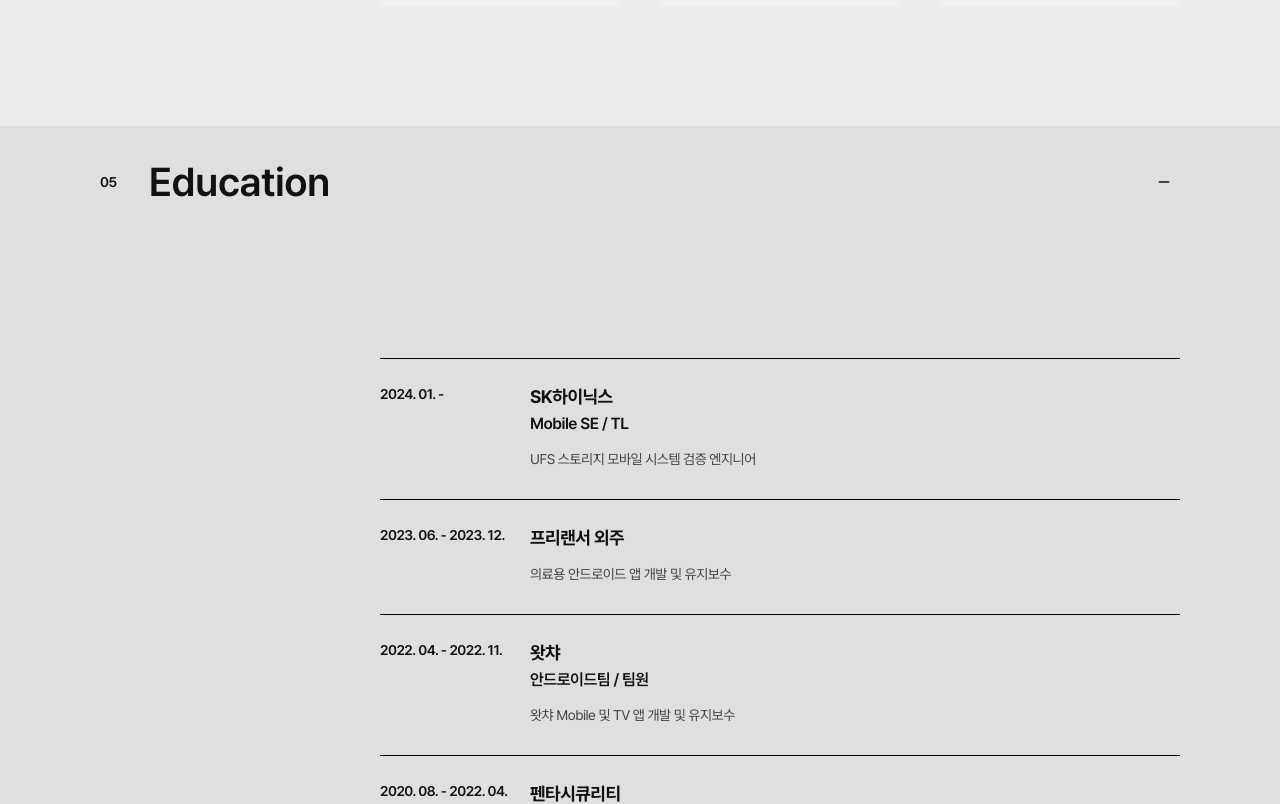
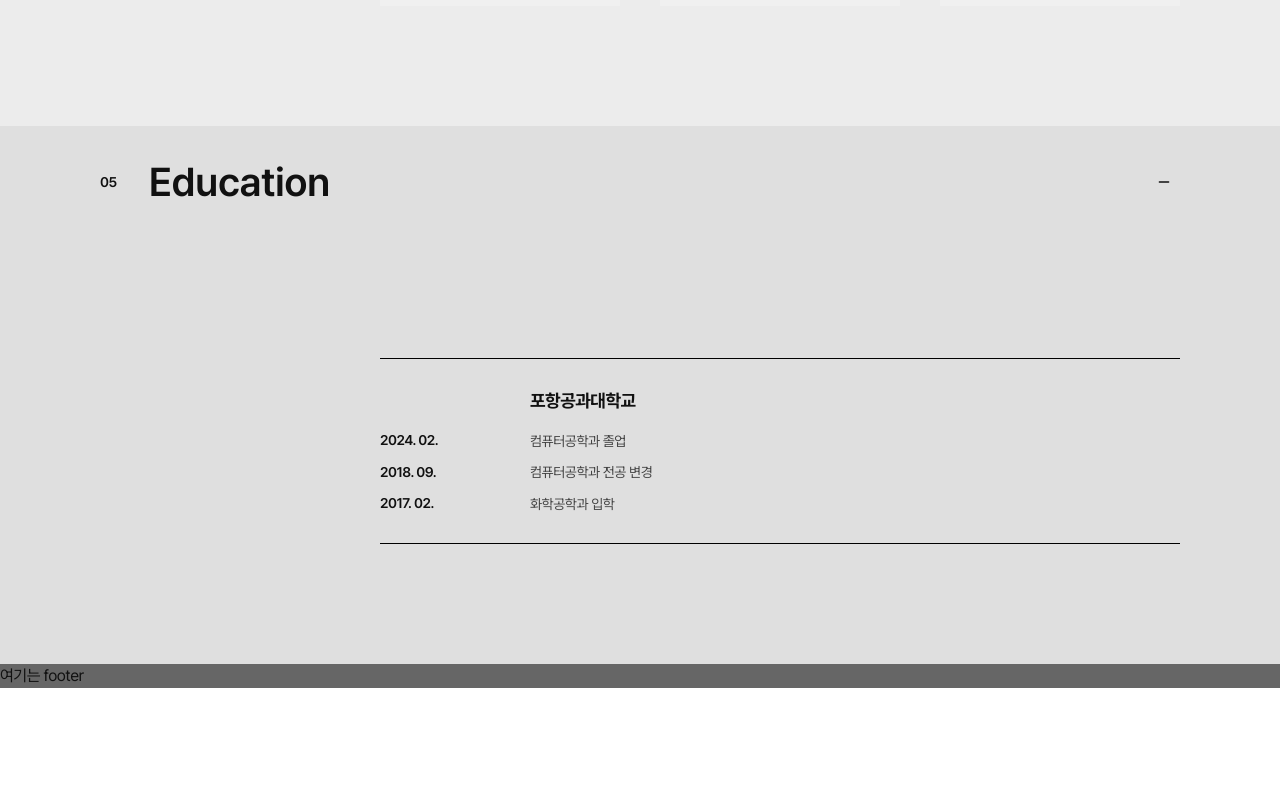
Before and after one commit to wow056/wow056.github.io, a Next.js app: page / in a window 1280 px wide. Shown: the part 8460-9264 px from the top of the page. After the commit the page ends 9148 px from the top, so only its background shows below. Built offline with nearby package versions, Linux system fonts and the light colour scheme.

Commit message:
Education

```diff
--- /dev/null
+++ b/app/education.ts
@@ -0,0 +1,39 @@
+export type Education = {
+  title: string;
+  events: {
+    date: {
+      year: number;
+      month: number;
+    };
+    description: string;
+  }[];
+};
+
+export const educations: Education[] = [
+  {
+    title: "포항공과대학교",
+    events: [
+      {
+        date: {
+          year: 2024,
+          month: 2,
+        },
+        description: "컴퓨터공학과 졸업"
+      },
+      {
+        date: {
+          year: 2018,
+          month: 9,
+        },
+        description: "컴퓨터공학과 전공 변경"
+      },
+      {
+        date: {
+          year: 2017,
+          month: 2,
+        },
+        description: "화학공학과 입학"
+      }
+    ],
+  },
+];
--- a/app/page.tsx
+++ b/app/page.tsx
@@ -4,6 +4,7 @@
 import { Career, careers } from "./career";
 import { projects } from "./projects";
 import { skills } from "./skills";
+import { educations } from "./education";
 
 export default function Home() {
   return (
@@ -178,33 +179,32 @@
             ))}
           </div>
         </article>
-        <article className="flex flex-col min-h-screen bg-[#DFDFDF]">
+        <article className="flex flex-col bg-[#DFDFDF]">
           <Section num={"05"} title={"Education"} />
           <div className="grow flex flex-col gap-7 items-stretch justify-center pl-[29.6875%] pr-[7.8125%] py-[120px]">
             <div className="flex flex-col justify-start items-start border-t border-b border-black divide-y divide-black">
-              {careers.map((value, index) => (
-                <div className="flex w-full py-7" key={index}>
-                  <div className="w-[150px] font-semibold text-[14px] leading-[1.1em] shrink-0">
-                    {getPeriodString(value)}
-                  </div>
-                  <div className="flex flex-col">
-                    <div className="font-bold text-[18px] leading-[1.1em]">
-                      {value.title}
-                    </div>
-                    {(value.team !== undefined ||
-                      value.position !== undefined) && (
-                      <div className="mt-2 font-semibold text-[16px] leading-[1.1em]">
-                        {[value.team, value.position]
-                          .filter((value) => value !== undefined)
-                          .join(" / ")}
+              {educations.map((education, educationIndex) => (
+                <div
+                  className="flex flex-col w-full py-7 gap-4"
+                  key={educationIndex}
+                >
+                  <h3 className="ml-[150px] text-[18px] font-bold">
+                    {education.title}
+                  </h3>
+                  <div className="flex flex-col gap-[9px]">
+                    {education.events.map((eventValue, eventIndex) => (
+                      <div
+                        key={eventIndex}
+                        className="flex flex-row w-full items-center leading-[1.1em] "
+                      >
+                        <div className="w-[150px] font-semibold text-[14px] leading-[1.1em] shrink-0 align-middle">
+                          {getYearMonth(eventValue.date)}
+                        </div>
+                        <div className="text-[14px] leading-[1.6em] text-[#444444] align-middle">
+                          {eventValue.description}
+                        </div>
                       </div>
-                    )}
-
-                    {value.description !== undefined && (
-                      <div className="mt-4 text-[14px] leading-[1.6em] text-[#444444]">
-                        {value.description}
-                      </div>
-                    )}
+                    ))}
                   </div>
                 </div>
               ))}
@@ -212,7 +212,7 @@
           </div>
         </article>
       </main>
-      <footer className="self-stretch bg-green-200">여기는 footer</footer>
+      <footer className="self-stretch bg-[#666666]">여기는 footer</footer>
     </div>
   );
 }
@@ -230,22 +230,28 @@
   );
 }
 
+function getYearMonth(yearMonth: { year: number; month: number }): string {
+  return (
+    yearMonth.year.toLocaleString(undefined, {
+      minimumIntegerDigits: 4,
+      useGrouping: false,
+    }) +
+    ". " +
+    yearMonth.month.toLocaleString(undefined, {
+      minimumIntegerDigits: 2,
+      useGrouping: false,
+    }) +
+    ". "
+  );
+}
+
 function getPeriodString(career: Career): string {
   let result: string = "";
 
   if (career.period.begin !== undefined) {
     const begin = career.period.begin;
-    let beginString =
-      begin.year.toLocaleString(undefined, {
-        minimumIntegerDigits: 4,
-        useGrouping: false,
-      }) +
-      ". " +
-      begin.month.toLocaleString(undefined, {
-        minimumIntegerDigits: 2,
-        useGrouping: false,
-      }) +
-      ". ";
+
+    let beginString = getYearMonth(begin);
     if (begin.day != undefined) {
       beginString +=
         begin.day.toLocaleString(undefined, {
@@ -258,17 +264,7 @@
   result += " - ";
   if (career.period.end !== undefined) {
     const end = career.period.end;
-    let endString =
-      end.year.toLocaleString(undefined, {
-        minimumIntegerDigits: 4,
-        useGrouping: false,
-      }) +
-      ". " +
-      end.month.toLocaleString(undefined, {
-        minimumIntegerDigits: 2,
-        useGrouping: false,
-      }) +
-      ". ";
+    let endString = getYearMonth(end);
     if (end.day != undefined) {
       endString +=
         end.day.toLocaleString(undefined, {
```
